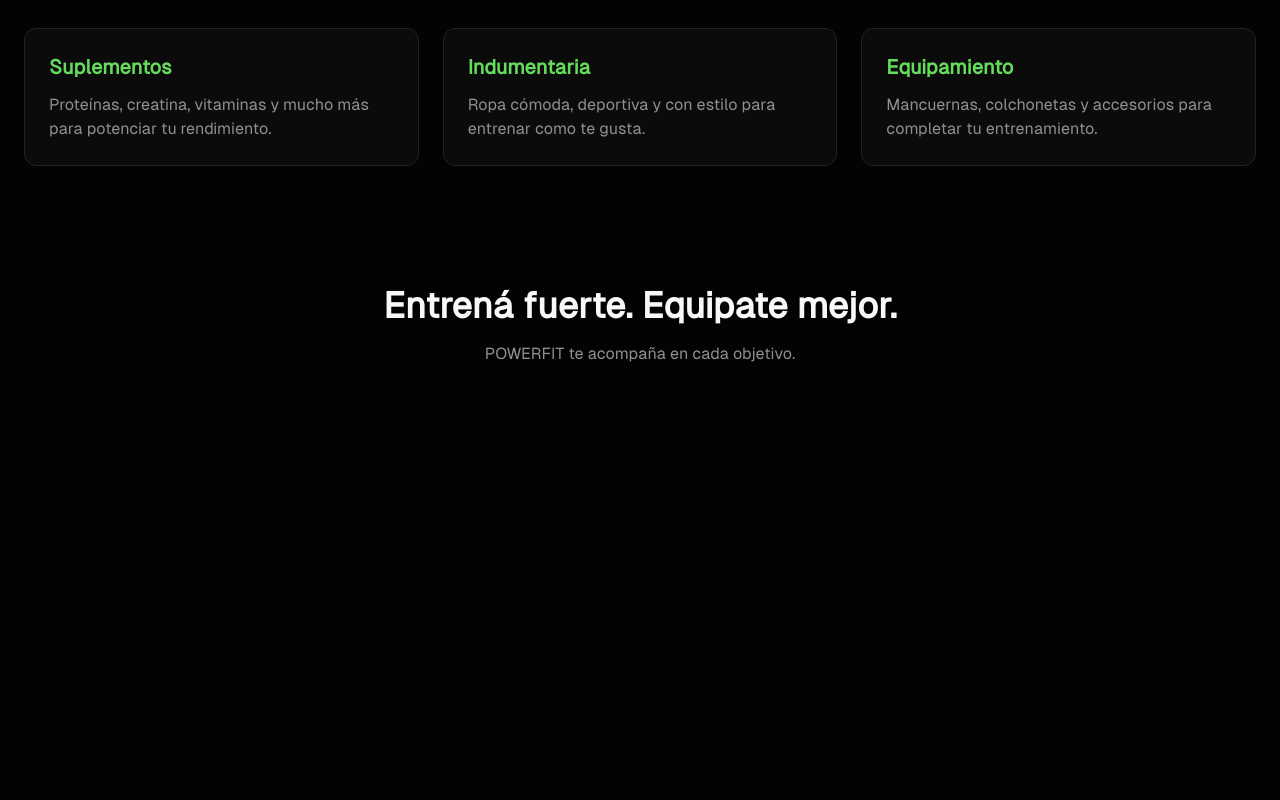
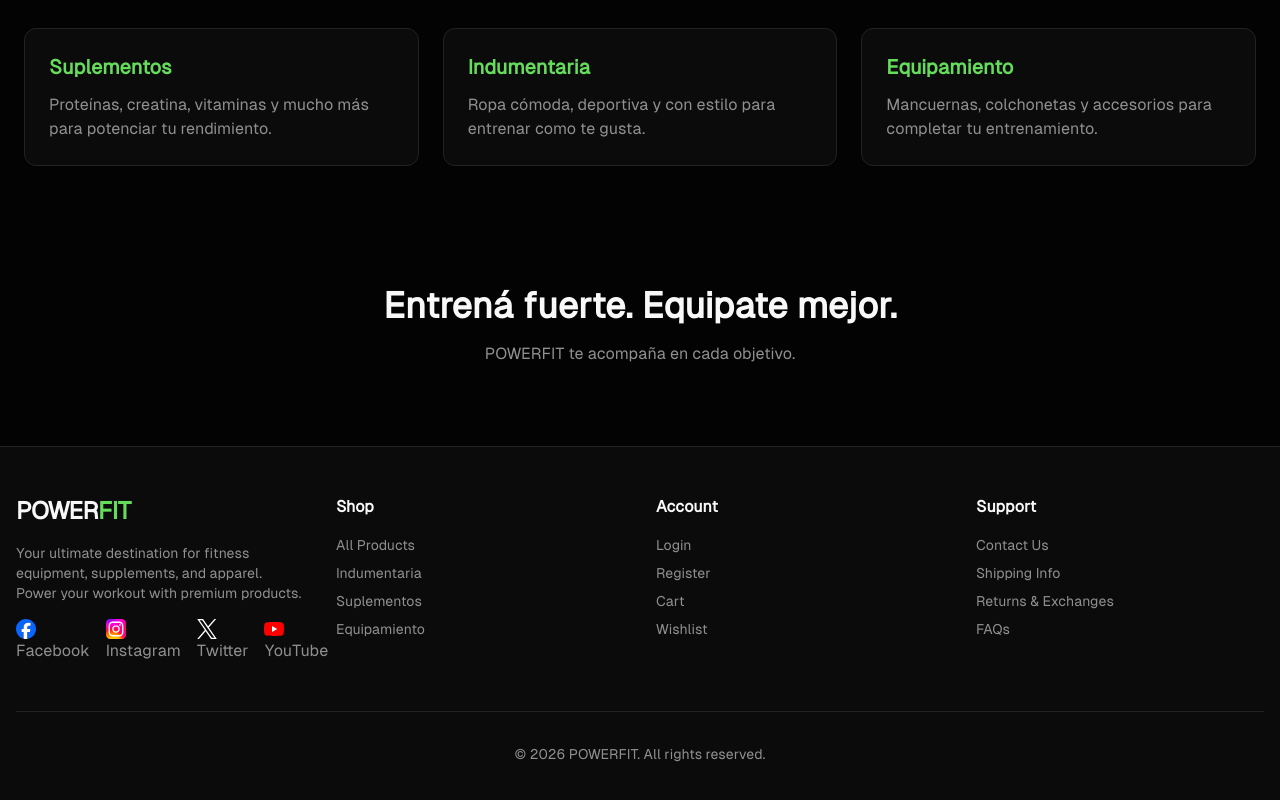
Before and after one commit to IvanPlaza44/powerfit_Frontend, a React (Vite) app: page / in a window 1280 px wide. Shown: the part 1269-2069 px from the top of the page. Before the commit the page ends 1715 px from the top, so only its background shows below. Built offline with nearby package versions, Linux system fonts and the light colour scheme.

Commit message:
Login y Registro conectado al backend y funcionando

```diff
--- a/src/App.jsx
+++ b/src/App.jsx
@@ -1,6 +1,5 @@
 import { Routes, Route } from "react-router-dom";
 import { useState } from "react";
-
 import NavBar from "./components/NavBar";
 import Home from "./views/Home";
 import Login from "./views/Login";
@@ -8,6 +7,7 @@ import Register from "./views/Register";
 import Products from "./components/Products";
 import DetailProduct from "./views/DetailProduct";
 import Favorites from "./views/Favorites";
+import Footer from "./components/Footer";
 import { ShoppinngCart } from "./components/ShoppinngCart";
 
 function App() {
@@ -97,6 +97,7 @@ function App() {
         <Route path="/login" element={<Login />} />
         <Route path="/register" element={<Register />} />
       </Routes>
+      <Footer/>
     </>
   );
 }
--- a/src/components/SearchBar.jsx
+++ /dev/null
@@ -1,7 +0,0 @@
-import React from 'react'
-
-export const SearchBar = () => {
-  return (
-    <div>SearchBar</div>
-  )
-}
```
